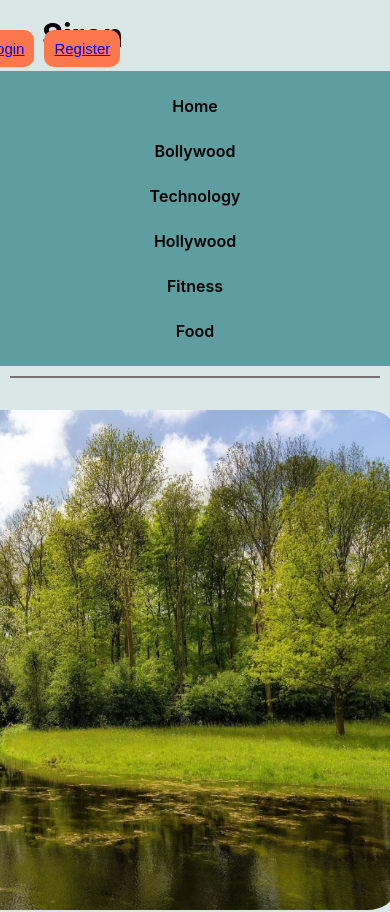
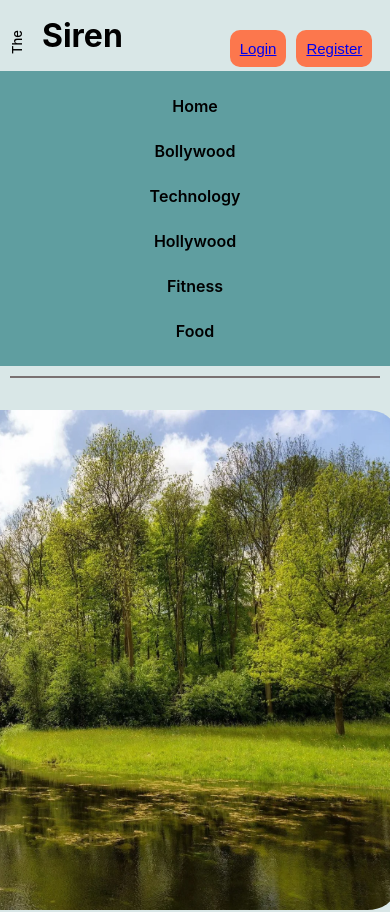
Before and after one commit to Dipaknikalje/React-blog-front-end, a React (Create React App) app: page / in a window 390 px wide. Shown: the top 912 px of the page. Built offline with nearby package versions, Linux system fonts and the light colour scheme; no server answers.

Commit message:
Update App.css

```diff
--- a/src/App.css
+++ b/src/App.css
@@ -148,34 +148,6 @@ font-family: 'Shantell Sans', cursive;
     text-align: center;
     background-color: cadetblue;
   }
-  .btn-ctn{
-    /* width: 10%; */
-    /* height: 100%; */
-    display: flex;
-    flex-direction: column;
-    justify-content:center;
-    align-items: center;
-    /* gap: 5px; */
-    position:absolute;
-    /* top:50px; */
-    left:10px;
-}
-.btn{
-    width: 10px;
-    /* padding: 5px; */
-    cursor: pointer;
-    background-color: #FC774D;
-    border: none;
-    border-radius: 10px;
-    color: white;
-    font-size: 10px;
-
-}
-
-.btn:hover{
-    background-color: transparent;
-    border: 1px solid #FC774D;
-}
 
   .Category_div{
       /* margin: 2rem;
```
